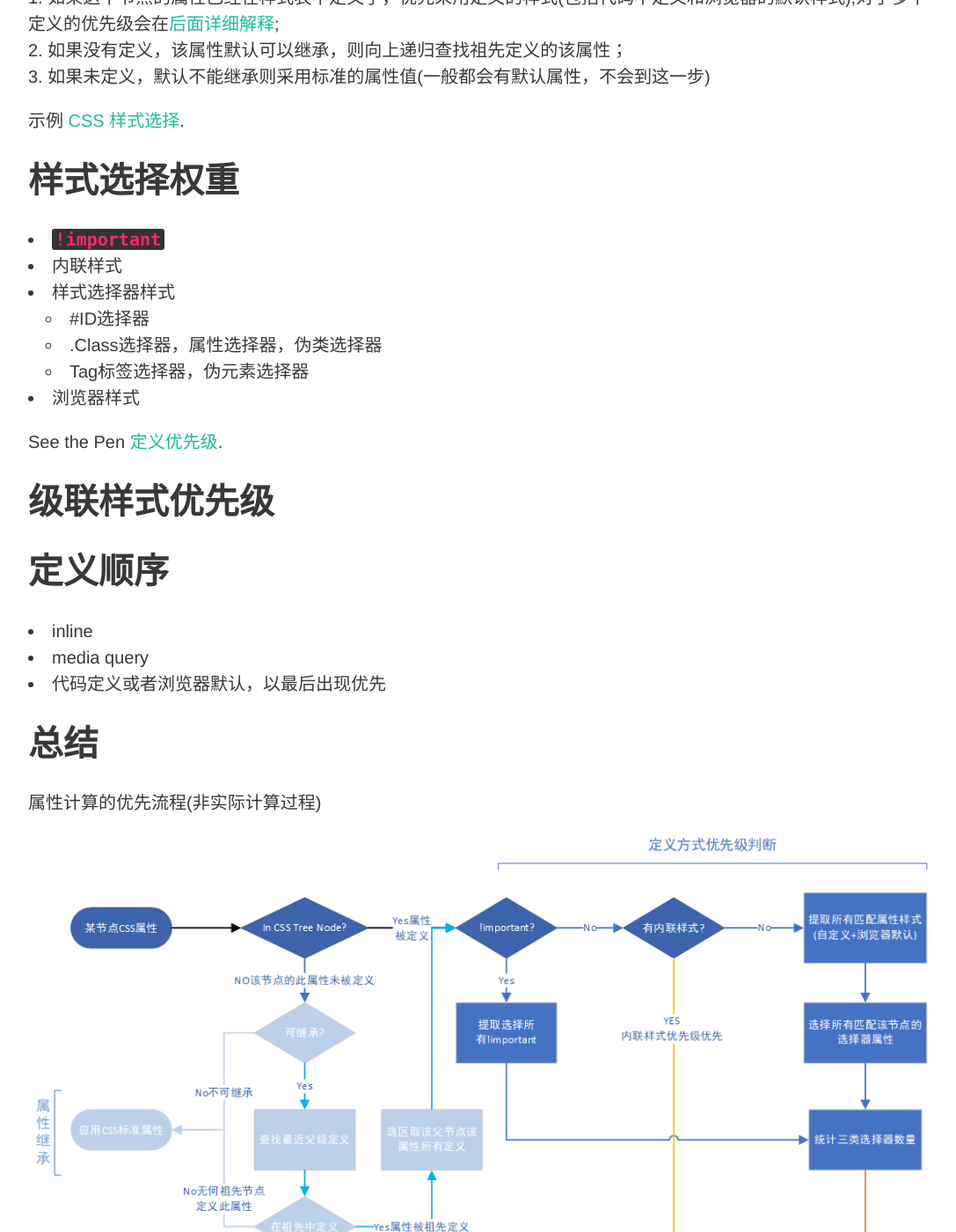
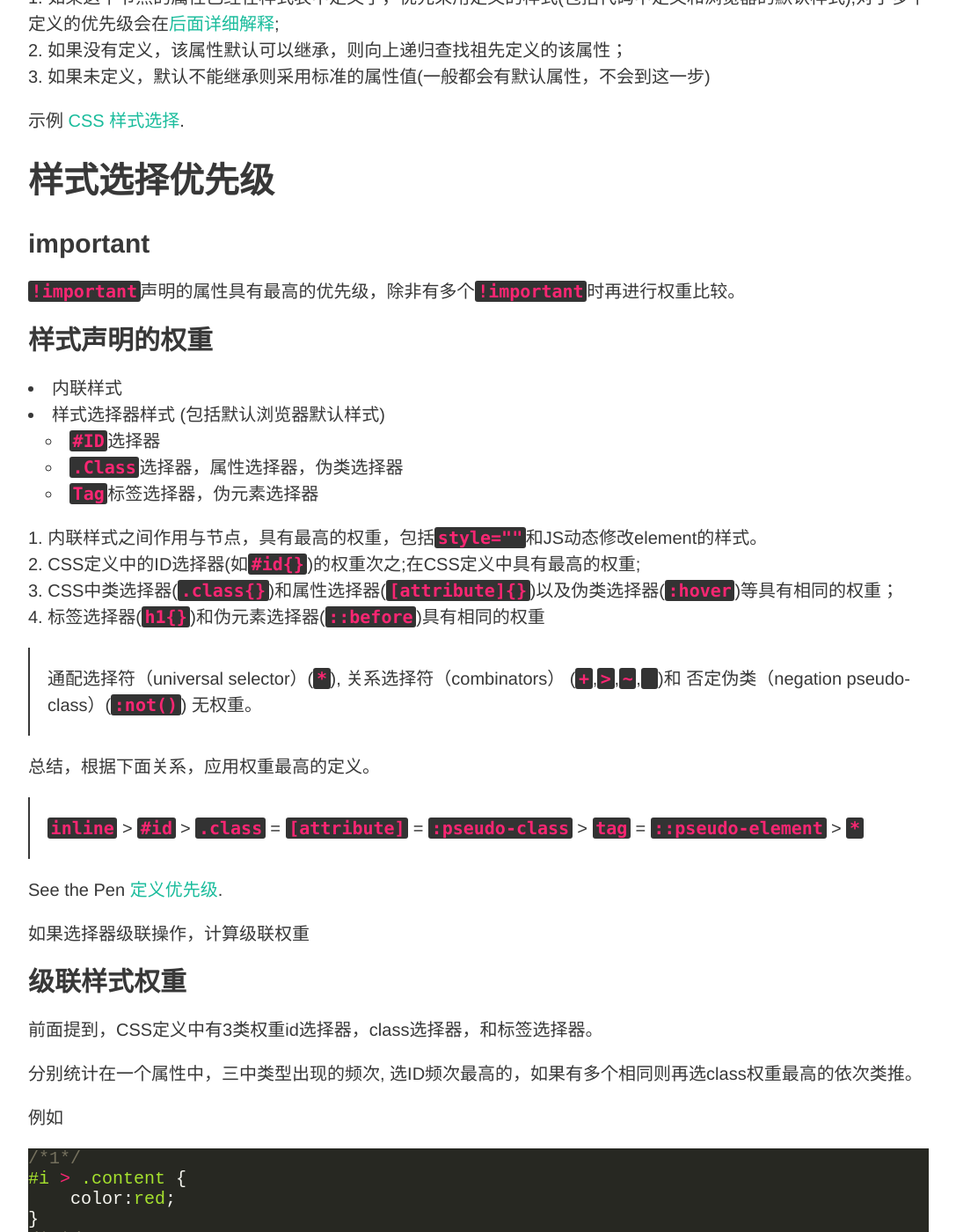
Before and after one commit to NewFuture/blog, a Jekyll site: the page built from _posts/2018-11-06-css-specificity.md, in a window 1280 px wide and 1400 px high, scrolled down 1307 px. Shown: the whole window at 88% size, without its empty margins (96-1183 px from the left). Built offline with Jekyll 4.4.1, drawn with Linux system fonts in a browser that asks for light colours; some of the changed text lies outside the part shown.

Commit message:
级联权重

````diff
--- a/_posts/2018-11-06-css-specificity.md
+++ b/_posts/2018-11-06-css-specificity.md
@@ -25,31 +25,74 @@ HTML解析成一个DOM (Document Object Model)树,样式表会解析成一个 CS
 * CSS标准
 
 对于渲染树上任意一个节点属性的计算:
-1. 如果这个节点的属性已经在样式表中定义了，优先采用定义的样式(包括代码中定义和浏览器的默认样式),对于多个定义的优先级会在[后面详细解释](#css-specificity-weights);
+1. 如果这个节点的属性已经在样式表中定义了，优先采用定义的样式(包括代码中定义和浏览器的默认样式),对于多个定义的优先级会在[后面详细解释](#css-specificity);
 2. 如果没有定义，该属性默认可以继承，则向上递归查找祖先定义的该属性；
 3. 如果未定义，默认不能继承则采用标准的属性值(一般都会有默认属性，不会到这一步)
 
 <p data-height="265" data-theme-id="0" data-slug-hash="eQdvXv" data-default-tab="html,result" data-user="newfuture" data-pen-title="CSS 样式选择" class="codepen">示例 <a href="https://codepen.io/newfuture/pen/eQdvXv/">CSS 样式选择</a>.</p>
 
+## 样式选择优先级  {#css-specificity}
 
-## 样式选择权重  {#css-specificity-weights}
+### important {#import}
 
-* `!important`
+`!important`声明的属性具有最高的优先级，除非有多个`!important`时再进行权重比较。
+
+### 样式声明的权重  {#css-specificity-weights}
+
 * 内联样式
-* 样式选择器样式
-    * #ID选择器
-    * .Class选择器，属性选择器，伪类选择器
-    * Tag标签选择器，伪元素选择器
-* 浏览器样式
+* 样式选择器样式 (包括默认浏览器默认样式)
+    * `#ID`选择器
+    * `.Class`选择器，属性选择器，伪类选择器
+    * `Tag`标签选择器，伪元素选择器
+
+1. 内联样式之间作用与节点，具有最高的权重，包括`style=""`和JS动态修改element的样式。
+2. CSS定义中的ID选择器(如`#id{}`)的权重次之;在CSS定义中具有最高的权重;
+3. CSS中类选择器(`.class{}`)和属性选择器(`[attribute]{}`)以及伪类选择器(`:hover`)等具有相同的权重；
+4. 标签选择器(`h1{}`)和伪元素选择器(`::before`)具有相同的权重
+
+>通配选择符（universal selector）(`*`), 关系选择符（combinators） (`+`,`>`,`~`,` `)和 否定伪类（negation pseudo-class）(`:not()`) 无权重。
+
+
+总结，根据下面关系，应用权重最高的定义。
+
+> `inline` > `#id` > `.class` = `[attribute]` = `:pseudo-class` > `tag` = `::pseudo-element` > `*`
+
 
 <p data-height="265" data-theme-id="0" data-slug-hash="GwJabX" data-default-tab="html,result" data-user="newfuture" data-pen-title="定义优先级" class="codepen">See the Pen <a href="https://codepen.io/newfuture/pen/GwJabX/">定义优先级</a>.</p>
 
-## 级联样式优先级
 
+如果选择器级联操作，计算级联权重
 
+### 级联样式权重 {#css-combinators-weights}
 
+前面提到，CSS定义中有3类权重id选择器，class选择器，和标签选择器。
 
-## 定义顺序
+分别统计在一个属性中，三中类型出现的频次, 选ID频次最高的，如果有多个相同则再选class权重最高的依次类推。
+
+例如
+```css
+/*1*/
+#i > .content {
+    color:red;
+}
+/*2*/
+.c > #i2 {
+    color:green;
+}
+/*3*/
+.c > .c2.c3{
+    color:yellow;
+}
+/*4*/
+#ii #ii2{
+    color:blue;
+}
+```
+其中1和2的权重一样(一ID一class)，4的权重最高(俩个ID)
+
+如果最高权重的仍有，多个根据出现属性确定优先级。
+
+### 定义顺序
 
 * inline
 * media query
````
